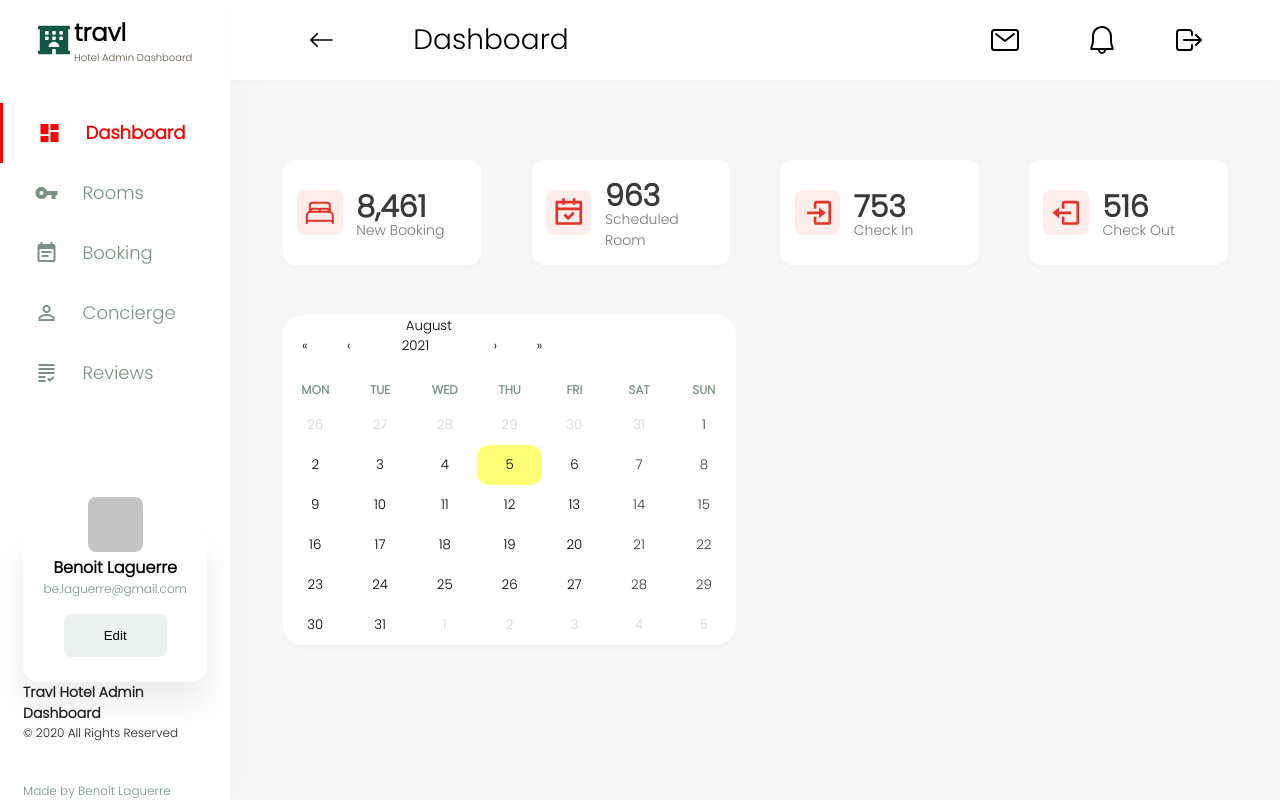
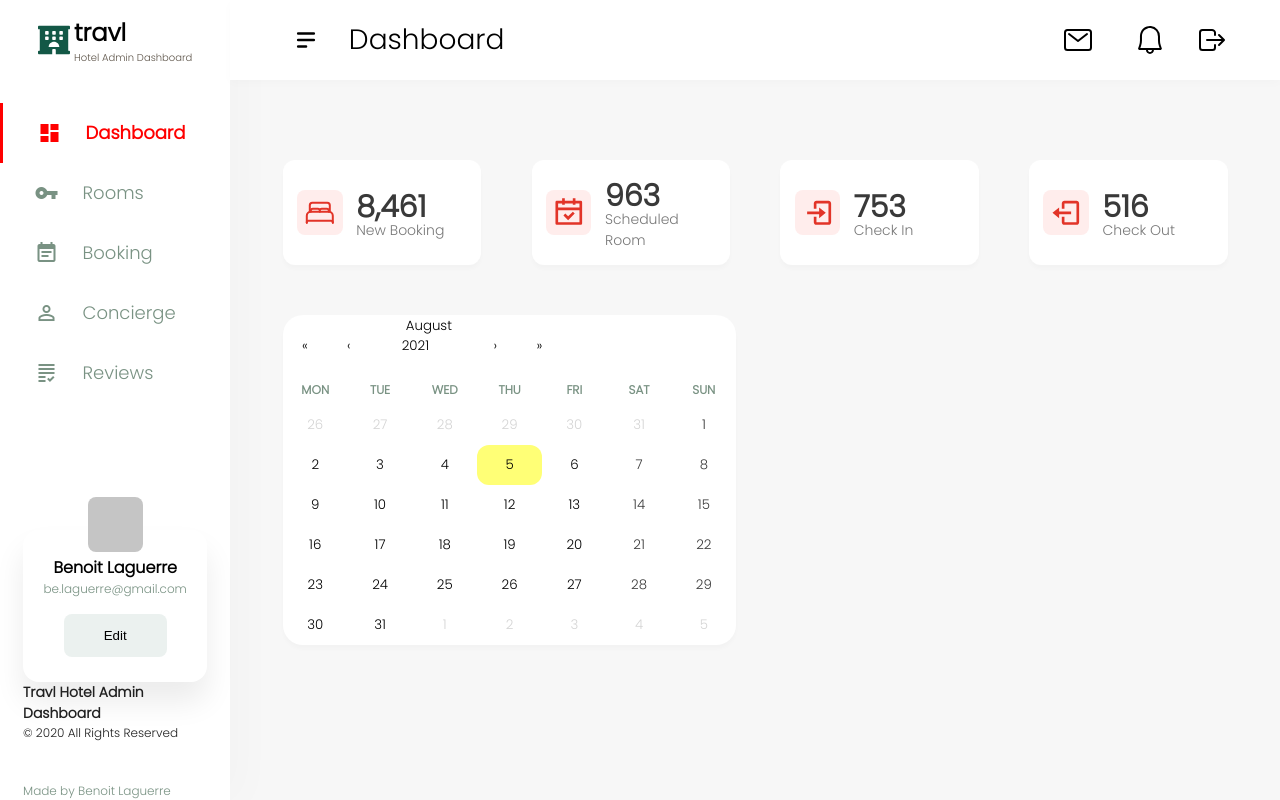
Before and after one commit to BenLaguerre/Dashboard-Hotel-Miranda, a React (Create React App) app: page /dashboard in a window 1280 px wide. Built offline with nearby package versions, Linux system fonts and the light colour scheme; sample sign-in values are in the browser's storage.

Commit message:
Update HorizontalBar component

```diff
--- a/src/components/HorizontalBar.js
+++ b/src/components/HorizontalBar.js
@@ -3,10 +3,11 @@ import styled from "styled-components";
 import Disconnect from '../components/Disconnect';
 import { IoMailOutline } from "react-icons/io5";
 import { VscBell } from "react-icons/vsc";
-import { BsArrowLeft, BsArrowRight } from "react-icons/bs";
+import { HiMenuAlt2 } from "react-icons/hi";
 
 const BarWrapper = styled.div`
   display:flex;
+  justify-content: space-between;
   background-color: white;
   align-items: center;
   flex: 1;
@@ -14,57 +15,42 @@ const BarWrapper = styled.div`
   height: 80px;
   position: sticky;
   top: 0;
-  padding-right: 5%;
-  h1 {
-    flex: 1;
-    font: 300 28px Poppins;
+  padding: 0 5% 0 5%;
+  z-index: 1;
+  div {
+    display:flex;
+    justify-content: space-between;
+    gap: 20px;
+    align-items: center;
+    h1 {
+      font: 300 28px Poppins;
+    }
   }
-`;
-
-const Icons = styled.div`
-  display:flex;
-  flex: 0.5;
-  justify-content: space-around;
-  align-items: center;
-
-`;
-
-const ArrowLeft = styled(BsArrowLeft) `
-  flex:0.3;
+`
+const HideMenu = styled(HiMenuAlt2) `
   padding: 10px;
   &:hover {
     cursor: pointer;
   }
-`;
-
-const ArrowRight = styled(BsArrowRight) `
-  flex:0.3;
-  padding: 10px;
-  &:hover {
-    cursor: pointer;
-  }
-`;
-
+`
 const Mail = styled(IoMailOutline) `
   padding: 10px;
   &:hover {
     cursor: pointer;
   }
-`;
+`
 const Bell = styled(VscBell) `
   padding: 10px;
-
   &:hover {
     cursor: pointer;
   }
-`;
+`
 
 export default function HorizontalBar(props) {
 
   function hideMenu (){
     props.handleNavBar()
   }
-
   function authenticate (){
     props.authenticate()
   }
@@ -72,16 +58,15 @@ export default function HorizontalBar(props) {
   return (
     <>
     <BarWrapper>
-      { props.navon ?
-        <ArrowLeft onClick={hideMenu} size={26} /> :
-        <ArrowRight onClick={hideMenu} size={26} />
-      }
-      <h1>{props.name}</h1>
-      <Icons>
+      <div>
+        <HideMenu  onClick={hideMenu} size={26}></HideMenu>
+        <h1>{props.name}</h1>
+      </div>
+      <div>
         <Mail size={32} />
         <Bell size={32} />
         <Disconnect authenticate={authenticate}/>
-      </Icons>
+      </div>
 
     </BarWrapper>
     </>
```
